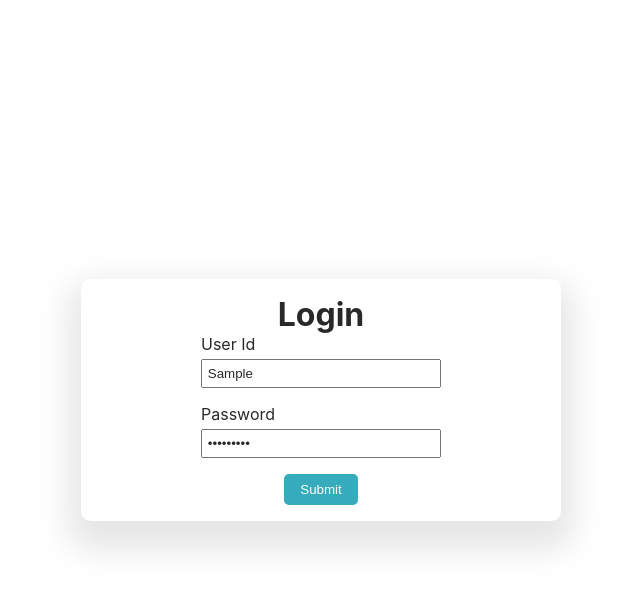
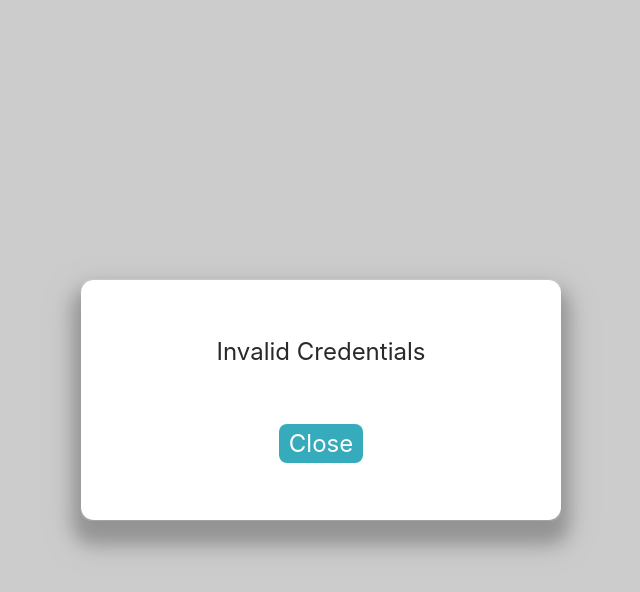
Before and after one commit to sandeep-chahal/starwisp_task, a React (Create React App) app in the folder client/: page / in a window 1280 px wide. Both pictures are taken after typing "Sample", "Sample123" into the empty fields and a click on the button "Submit". Shown: the top 592 px of the page, without its empty margins (319-959 px from the left). Built offline with nearby package versions, Linux system fonts and the light colour scheme; no server answers.

Commit message:
added popup

```diff
--- a/client/src/Components/login/index.js
+++ b/client/src/Components/login/index.js
@@ -1,15 +1,19 @@
-import React, { useRef, useContext } from "react";
+import React, { useRef, useContext, useState } from "react";
 import "./style.scss";
 import { login } from "../../utility";
 import { Context } from "../../store/store";
+import Popup from "../popup";
 
 export default () => {
 	const [state, dispatch] = useContext(Context);
 	const user_id = useRef("");
 	const password = useRef("");
+	const [popup, setPopup] = useState(false);
+	const [loading, setLoading] = useState(false);
 
 	const handleSubmit = (e) => {
 		e.preventDefault();
+		setLoading(true);
 		login(user_id.current, password.current).then((user) => {
 			if (user)
 				dispatch({
@@ -19,12 +23,16 @@ export default () => {
 					},
 				});
 			else {
-				alert("invalid");
+				setPopup(true);
+				setLoading(false);
 			}
 		});
 	};
 	return (
 		<form onSubmit={handleSubmit} className="login">
+			{popup && (
+				<Popup msg="Invalid Credentials" closeHandler={() => setPopup(false)} />
+			)}
 			<div className="form-wrapper">
 				<h1>Login</h1>
 				<div className="input-wrapper">
@@ -41,7 +49,7 @@ export default () => {
 						onChange={(e) => (password.current = e.target.value)}
 					/>
 				</div>
-				<button type="submit">Submit</button>
+				<button type="submit">{!loading ? "Submit" : "Wait!"}</button>
 			</div>
 		</form>
 	);
--- /dev/null
+++ b/client/src/Components/popup/index.js
@@ -0,0 +1,22 @@
+import React from "react";
+import "./style.scss";
+
+export default function Popup({
+	children,
+	closeHandler,
+	msg,
+	btnText = "Close",
+	type = "normal",
+}) {
+	return (
+		<div className="popup-wrapper">
+			<div className="popup">
+				<div className={type}>{msg}</div>
+				{children}
+				<div onClick={closeHandler} className={type + " btn"}>
+					{btnText}
+				</div>
+			</div>
+		</div>
+	);
+}
--- /dev/null
+++ b/client/src/Components/popup/style.scss
@@ -0,0 +1,31 @@
+.popup-wrapper {
+	position: absolute;
+	width: 100vw;
+	height: 100vh;
+	background-color: rgba(0, 0, 0, 0.2);
+	display: flex;
+	justify-content: center;
+	align-items: center;
+	z-index: 1000;
+	font-size: 1.5rem;
+	.popup {
+		box-shadow: 0rem 1rem 1rem 0.5rem rgba(#000, 0.2);
+		display: flex;
+		justify-content: space-evenly;
+
+		align-items: center;
+		flex-direction: column;
+		width: 30rem;
+		height: 15rem;
+		background-color: #fff;
+		border-radius: 0.8rem;
+
+		.btn {
+			padding: 5px 10px;
+			background-color: rgb(54, 171, 187);
+			color: #fff;
+			cursor: pointer;
+			border-radius: 0.5rem;
+		}
+	}
+}
```
